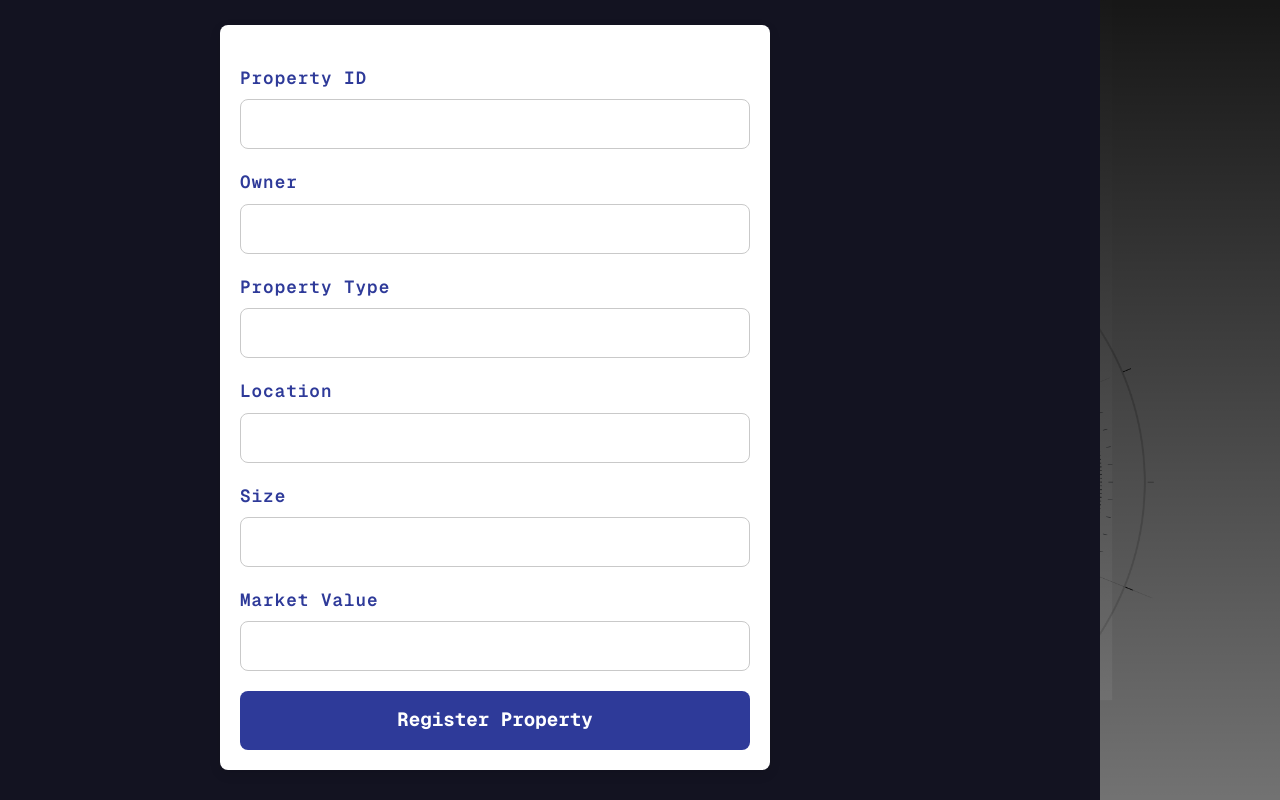
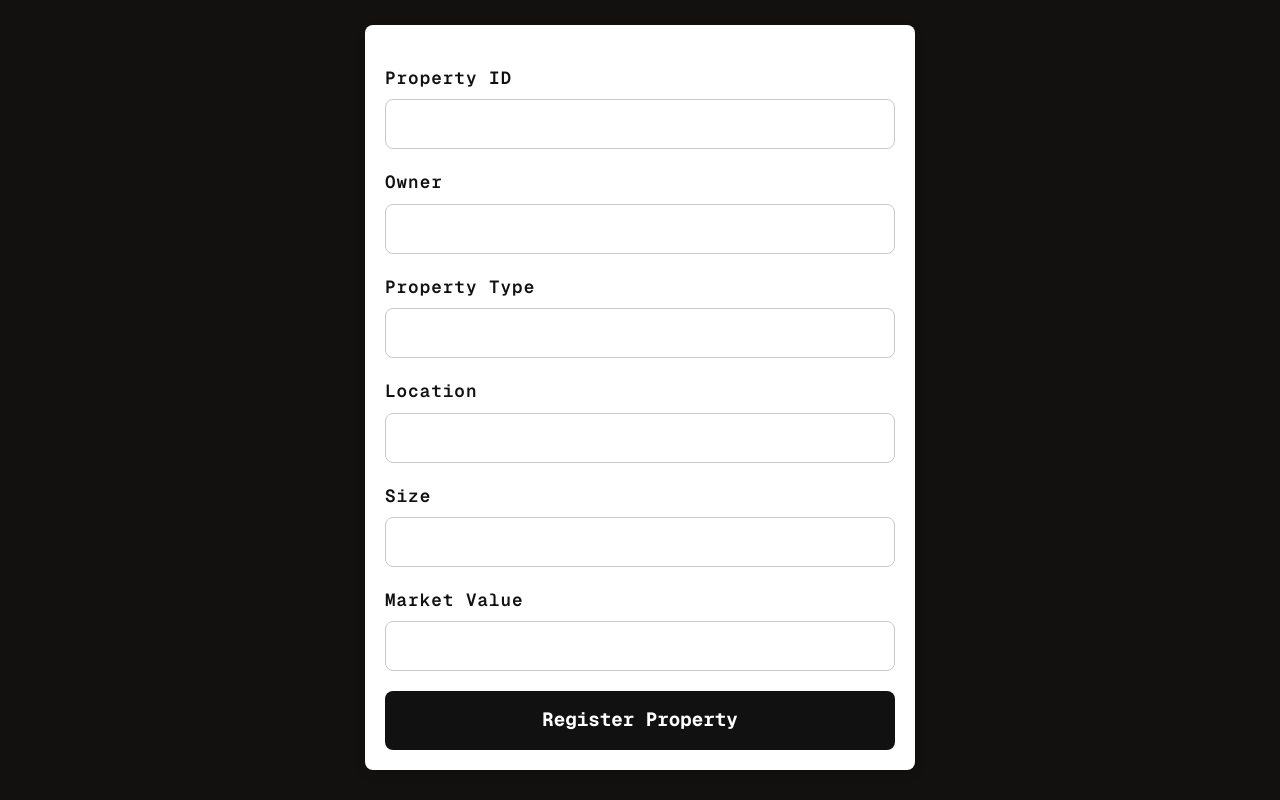
Before and after one commit to arifatalya/Realty-Registry, a Next.js app in the folder frontend/: page /registry-manager in a window 1280 px wide. Built offline with nearby package versions, Linux system fonts and the light colour scheme; no server answers.

Commit message:
updating registrymanager page stylesheet

```diff
--- a/frontend/src/app/layout.tsx
+++ b/frontend/src/app/layout.tsx
@@ -14,7 +14,7 @@ const geistMono = Geist_Mono({
 });
 
 export const metadata: Metadata = {
-  title: "Create Next App",
+  title: "Realty Registry",
   description: "Generated by create next app",
 };
 
--- a/frontend/src/styles/RegistryManager.css
+++ b/frontend/src/styles/RegistryManager.css
@@ -11,19 +11,19 @@
     background-size: cover;
     background-position: center;
     display: flex;
-    justify-content: start;
+    justify-content: center;
     align-items: center;
 }
 
 .registry-page {
     display: flex;
     flex-direction: column;
-    align-items: start;
+    align-items: center;
     justify-content: center;
     margin: 0;
     min-height: 100vh;
-    width: 1100px;
-    background-color: #131321;
+    width: 1000vh;
+    background-color: #131010;
     padding: 20px;
 }
 
@@ -31,7 +31,7 @@
     font-size: 2.5rem;
     font-weight: bold;
     color: #ffffff;
-    margin: 0 0 30px 200px;
+    margin: 0 0 30px 0;
     text-align: start;
 }
 
@@ -42,7 +42,7 @@
     width: 550px;
     max-width: 50vw;
     padding: 40px 20px 20px 20px;
-    margin: 0 0 0 200px;
+    margin: 0;
     background-color: #ffffff;
     box-shadow: 0 4px 12px rgba(0, 0, 0, 0.1);
     border-radius: 8px;
@@ -66,14 +66,14 @@
 }
 
 .form-group input:focus {
-    border-color: #2E3A99;
-    box-shadow: 0 0 4px rgba(46, 58, 153, 0.5);
+    border-color: #131010;
+    box-shadow: 0 0 4px rgb(19, 16, 16);
 }
 
 .form-group label {
     font-size: 1.1rem;
     font-weight: 600;
-    color: #2E3A99;
+    color: #121111;
     margin-bottom: 8px;
     display: block;
     letter-spacing: 1px;
@@ -85,7 +85,7 @@
     font-size: 1.2rem;
     font-weight: bold;
     color: white;
-    background-color: #2E3A99;
+    background-color: #121111;
     border: none;
     border-radius: 8px;
     cursor: pointer;
@@ -93,11 +93,11 @@
 }
 
 .registry-form button:hover {
-    background-color: #2C2480;
+    background-color: #808083;
 }
 
 .registry-table {
-    margin: 40px 0 0 200px;
+    margin: 40px 0 0 0;
     width: calc(100% - 200px);
     border-collapse: collapse;
     background-color: #fff;
@@ -127,7 +127,7 @@
     margin-right: 8px;
     padding: 6px 12px;
     font-size: 0.9rem;
-    background-color: #2E3A99;
+    background-color: #121111;
     color: white;
     border: none;
     border-radius: 6px;
@@ -136,7 +136,7 @@
 }
 
 .registry-table button:hover {
-    background-color: #1f2677;
+    background-color: #121111;
 }
 
 @media (max-width: 768px) {
```
